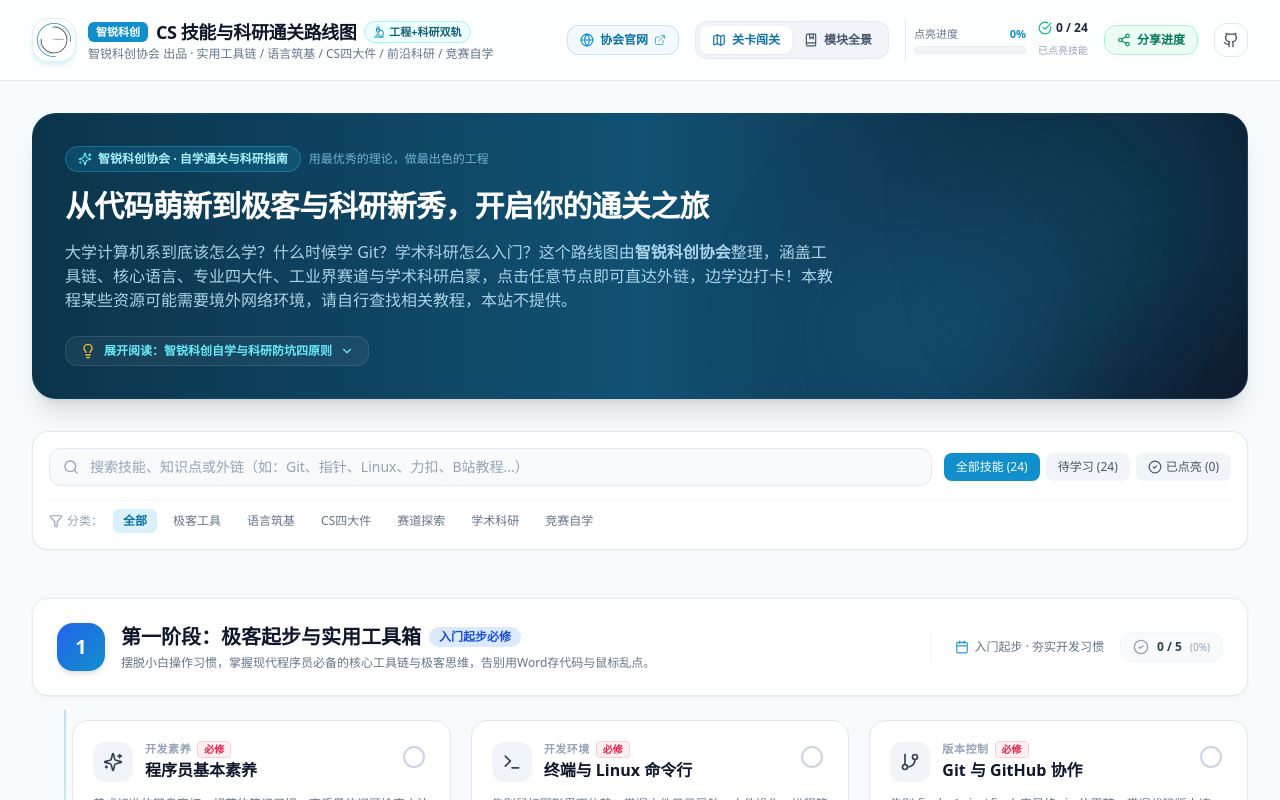
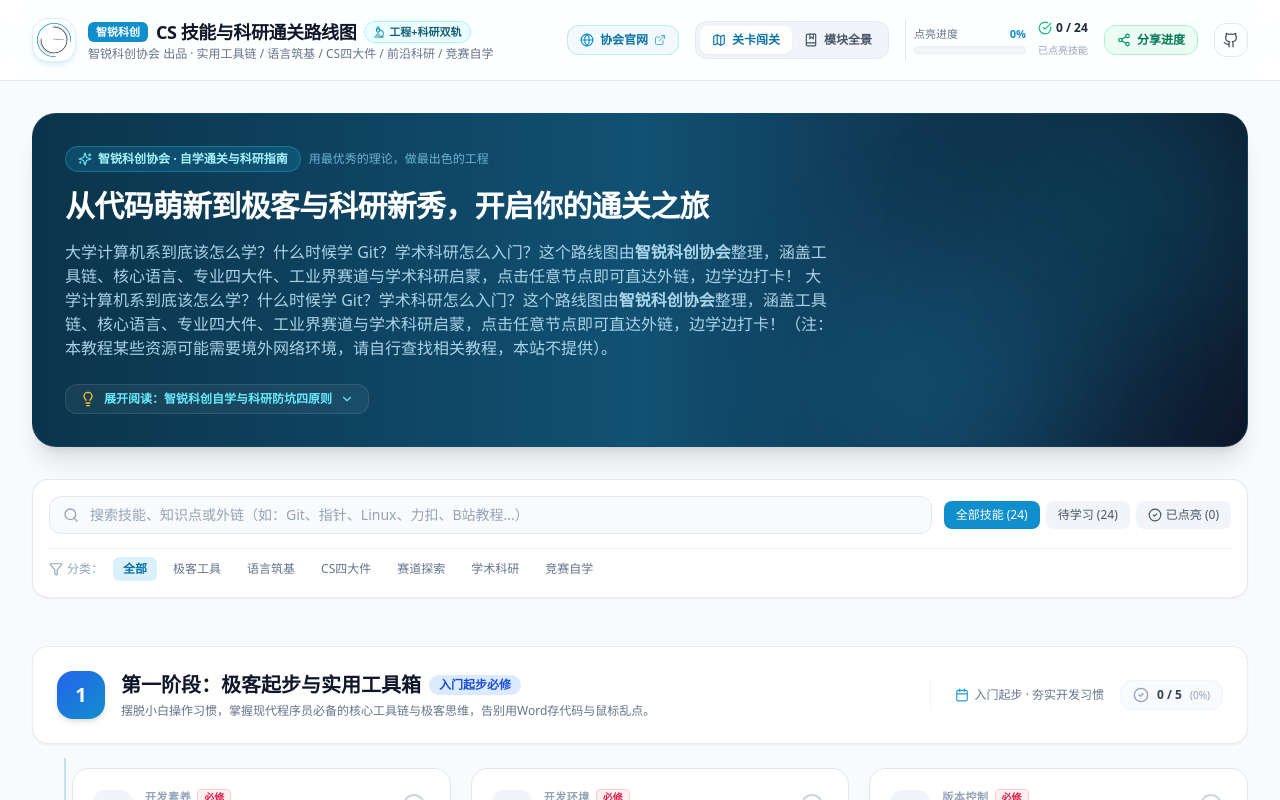
Before and after one commit to scu-covariant/freshmen-roadmap, a React (Vite) app: page / in a window 1280 px wide. Shown: the top 800 px of the page. Built offline with nearby package versions, Linux system fonts and the light colour scheme.

Commit message:
docs: update HeroBanner content to clarify network environment notice

```diff
--- a/src/components/HeroBanner.tsx
+++ b/src/components/HeroBanner.tsx
@@ -29,7 +29,8 @@
         </h2>
 
         <p className="text-indigo-200/90 text-sm sm:text-base leading-relaxed max-w-3xl">
-          大学计算机系到底该怎么学？什么时候学 Git？学术科研怎么入门？这个路线图由<strong>智锐科创协会</strong>整理，涵盖工具链、核心语言、专业四大件、工业界赛道与学术科研启蒙，点击任意节点即可直达外链，边学边打卡！本教程某些资源可能需要境外网络环境，请自行查找相关教程，本站不提供。
+          大学计算机系到底该怎么学？什么时候学 Git？学术科研怎么入门？这个路线图由<strong>智锐科创协会</strong>整理，涵盖工具链、核心语言、专业四大件、工业界赛道与学术科研启蒙，点击任意节点即可直达外链，边学边打卡！
+          大学计算机系到底该怎么学？什么时候学 Git？学术科研怎么入门？这个路线图由<strong>智锐科创协会</strong>整理，涵盖工具链、核心语言、专业四大件、工业界赛道与学术科研启蒙，点击任意节点即可直达外链，边学边打卡！（注：本教程某些资源可能需要境外网络环境，请自行查找相关教程，本站不提供）。
         </p>
 
         {/* Quick Tips Toggle */}
```
